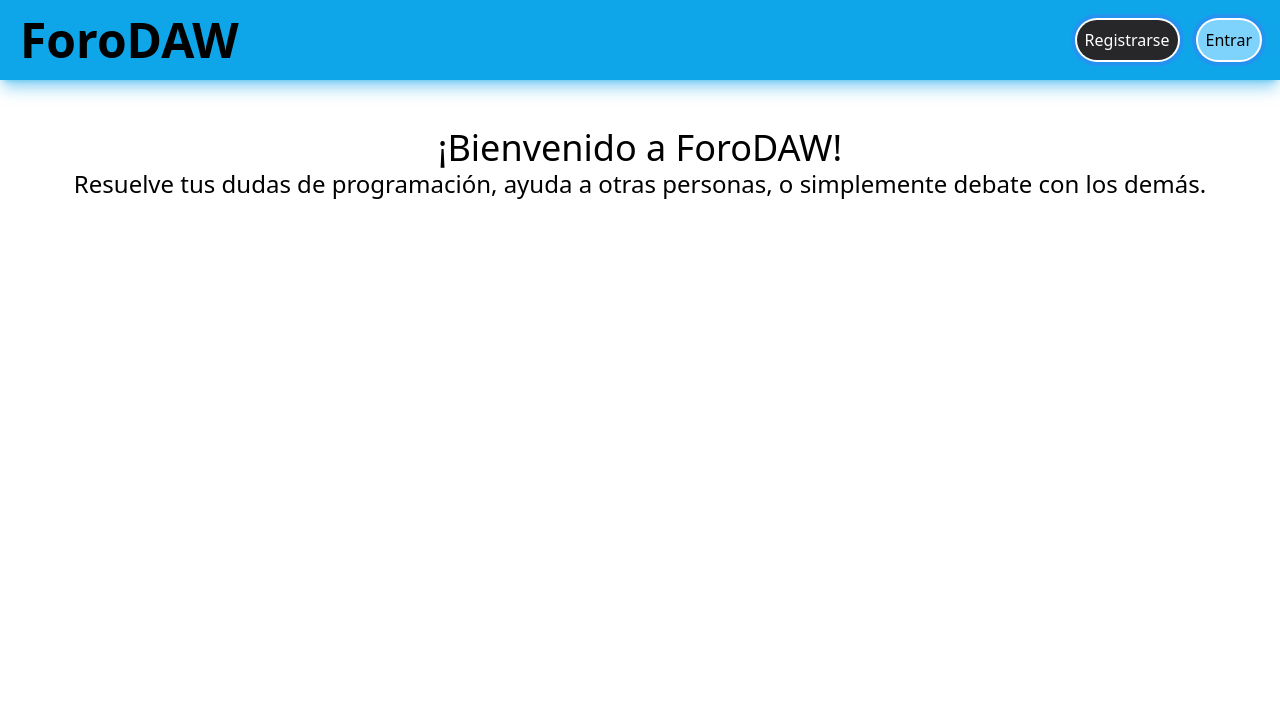
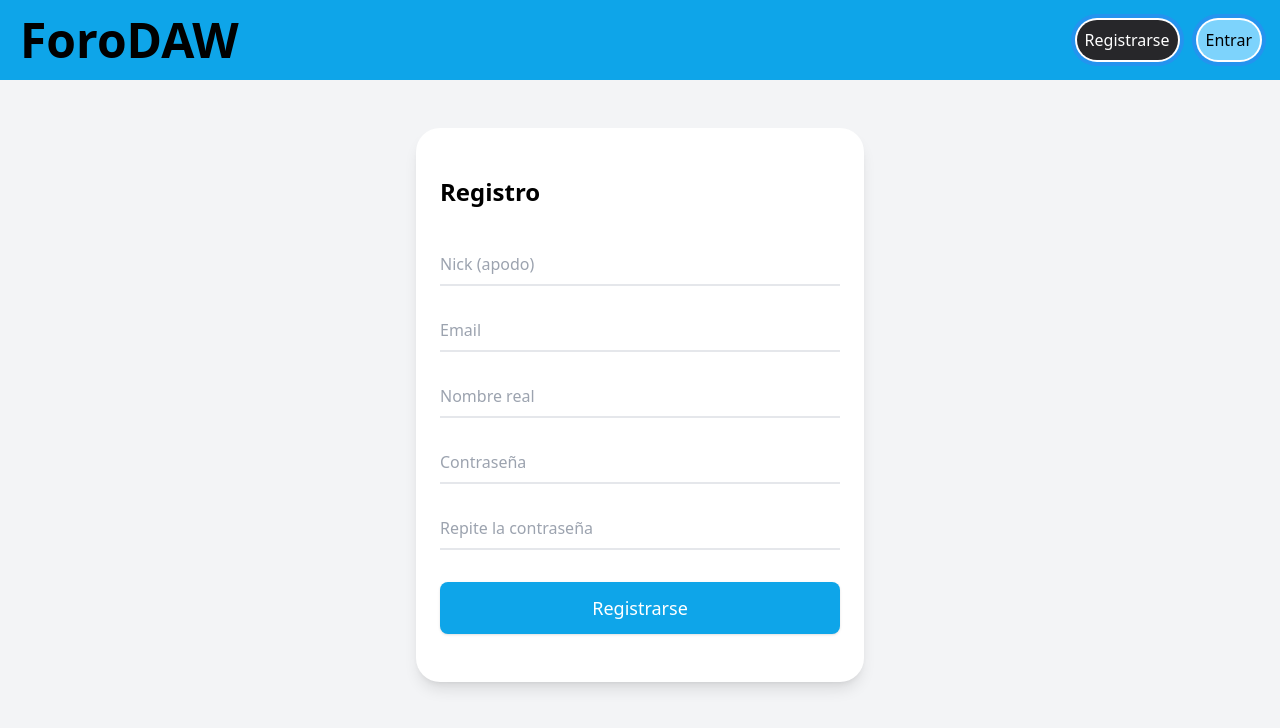
Before and after one commit to pplu24k/Foro-DAW, an Angular app: page /auth/logup in a window 1280 px wide. Before the commit this address led to /. Shown: the top 728 px of the page. Built offline with nearby package versions, Linux system fonts and the light colour scheme.

Commit message:
Formularios sesiones

```diff
--- a/src/app/app-routing.module.ts
+++ b/src/app/app-routing.module.ts
@@ -1,7 +1,15 @@
 import { NgModule } from '@angular/core';
 import { RouterModule, Routes } from '@angular/router';
+import { HomeComponent } from './home/home.component';
+import { LogInComponent } from './log/log-in/log-in.component';
+import { LogUpComponent } from './log/log-up/log-up.component';
 
-const routes: Routes = [];
+const routes: Routes = [
+  {path: '', component: HomeComponent},
+  {path: 'auth/login', component: LogInComponent},
+  {path: 'auth/logup', component: LogUpComponent},
+
+];
 
 @NgModule({
   imports: [RouterModule.forRoot(routes)],
--- a/src/app/app.component.html
+++ b/src/app/app.component.html
@@ -1,17 +1,17 @@
 <header class="bg-sky-500 shadow-lg shadow-sky-500/50 flex h-20 items-center justify-between">
-<h1 class="text-5xl font-bold  ml-5">
+<h1 class="text-5xl font-bold  ml-5 cursor-pointer" routerLink="/">
   ForoDAW
 </h1>
 
 <section>
-  <button class="rounded-full ring-offset-2 ring-4 p-2 mr-5 bg-zinc-800 text-white hover:bg-zinc-600 ease-in duration-300">
+  <button class="rounded-full ring-offset-2 ring-4 p-2 mr-5 bg-zinc-800 text-white hover:bg-zinc-600 ease-in duration-300" routerLink="/auth/logup">
     Registrarse
   </button>
-  <button class="rounded-full ring-offset-2 ring-4 p-2 mr-5 bg-sky-300 hover:bg-sky-100 ease-in duration-300">
+  <button class="rounded-full ring-offset-2 ring-4 p-2 mr-5 bg-sky-300 hover:bg-sky-100 ease-in duration-300" routerLink="/auth/login">
     Entrar
   </button>
 
 </section>
 
 </header>
-<app-home></app-home>
+<router-outlet></router-outlet>
--- a/src/app/app.module.ts
+++ b/src/app/app.module.ts
@@ -4,6 +4,7 @@ import { BrowserModule } from '@angular/platform-browser';
 import { AppRoutingModule } from './app-routing.module';
 import { AppComponent } from './app.component';
 import { HomeComponent } from './home/home.component';
+import { LogModule } from './log/log.module';
 
 @NgModule({
   declarations: [
@@ -12,7 +13,9 @@ import { HomeComponent } from './home/home.component';
   ],
   imports: [
     BrowserModule,
-    AppRoutingModule
+    AppRoutingModule,
+    LogModule
+
   ],
   providers: [],
   bootstrap: [AppComponent]
--- /dev/null
+++ b/src/app/log/log-in/log-in.component.html
@@ -0,0 +1,35 @@
+<div class="min-h-screen bg-gray-100 p-0 sm:p-12">
+  <div class="mx-auto max-w-md px-6 py-12 bg-white border-0 shadow-lg sm:rounded-3xl">
+    <h1 class="text-2xl font-bold mb-8">Iniciar sesión</h1>
+    <form id="form">
+      <div class="relative z-0 w-full mb-5">
+        <input
+          type="email"
+          name="name"
+          placeholder="Email"
+          required
+          class="pt-3 pb-2 block w-full px-0 mt-0 bg-transparent border-0 border-b-2 appearance-none focus:outline-none focus:ring-0 focus:border-black border-gray-200"
+        />
+        <span class="text-sm text-red-600 hidden" id="email" >Name is required</span>
+      </div>
+
+      <div class="relative z-0 w-full mb-5">
+        <input
+          type="password"
+          name="password"
+          placeholder="Contraseña"
+          class="pt-3 pb-2 block w-full px-0 mt-0 bg-transparent border-0 border-b-2 appearance-none focus:outline-none focus:ring-0 focus:border-black border-gray-200"
+        />
+
+      </div>
+
+      <button
+        id="button"
+        type="button"
+        class="w-full px-6 py-3 mt-3 text-lg text-white transition-all duration-150 ease-linear rounded-lg shadow outline-none bg-sky-500 hover:bg-sky-600 hover:shadow-lg focus:outline-none"
+      >
+        Entrar
+      </button>
+    </form>
+  </div>
+</div>
--- /dev/null
+++ b/src/app/log/log-up/log-up.component.html
@@ -0,0 +1,67 @@
+<div class="min-h-screen bg-gray-100 p-0 sm:p-12">
+  <div class="mx-auto max-w-md px-6 py-12 bg-white border-0 shadow-lg sm:rounded-3xl">
+    <h1 class="text-2xl font-bold mb-8">Registro</h1>
+    <form id="form">
+      <div class="relative z-0 w-full mb-5">
+        <input
+          type="text"
+          name="name"
+          placeholder="Nick (apodo)"
+          required
+          class="pt-3 pb-2 block w-full px-0 mt-0 bg-transparent border-0 border-b-2 appearance-none focus:outline-none focus:ring-0 focus:border-black border-gray-200"
+        />
+        <span class="text-sm text-red-600 hidden" id="email" >Name is required</span>
+      </div>
+
+      <div class="relative z-0 w-full mb-5">
+        <input
+          type="email"
+          name="name"
+          placeholder="Email"
+          required
+          class="pt-3 pb-2 block w-full px-0 mt-0 bg-transparent border-0 border-b-2 appearance-none focus:outline-none focus:ring-0 focus:border-black border-gray-200"
+        />
+        <span class="text-sm text-red-600 hidden" id="email" >Name is required</span>
+      </div>
+
+      <div class="relative z-0 w-full mb-5">
+        <input
+          type="text"
+          name="name"
+          placeholder="Nombre real"
+          required
+          class="pt-3 pb-2 block w-full px-0 mt-0 bg-transparent border-0 border-b-2 appearance-none focus:outline-none focus:ring-0 focus:border-black border-gray-200"
+        />
+        <span class="text-sm text-red-600 hidden" id="email" >Name is required</span>
+      </div>
+
+      <div class="relative z-0 w-full mb-5">
+        <input
+          type="password"
+          name="password"
+          placeholder="Contraseña"
+          class="pt-3 pb-2 block w-full px-0 mt-0 bg-transparent border-0 border-b-2 appearance-none focus:outline-none focus:ring-0 focus:border-black border-gray-200"
+        />
+
+      </div>
+      <div class="relative z-0 w-full mb-5">
+        <input
+          type="password"
+          name="password"
+          placeholder="Repite la contraseña"
+          class="pt-3 pb-2 block w-full px-0 mt-0 bg-transparent border-0 border-b-2 appearance-none focus:outline-none focus:ring-0 focus:border-black border-gray-200"
+        />
+
+      </div>
+
+      <button
+        id="button"
+        type="button"
+        class="w-full px-6 py-3 mt-3 text-lg text-white transition-all duration-150 ease-linear rounded-lg shadow outline-none bg-sky-500 hover:bg-sky-600 hover:shadow-lg focus:outline-none"
+      >
+        Registrarse
+      </button>
+    </form>
+
+  </div>
+</div>
```
Also changed, not shown: src/app/log/log-in/log-in.component.ts (added, +10 -0 lines), src/app/log/log-up/log-up.component.ts (added, +10 -0 lines), src/app/log/log.module.ts (added, +17 -0 lines), src/app/log/log-in/log-in.component.css (added), src/app/log/log-up/log-up.component.css (added), 2 other files (tests, documents, lock files or other folders).
